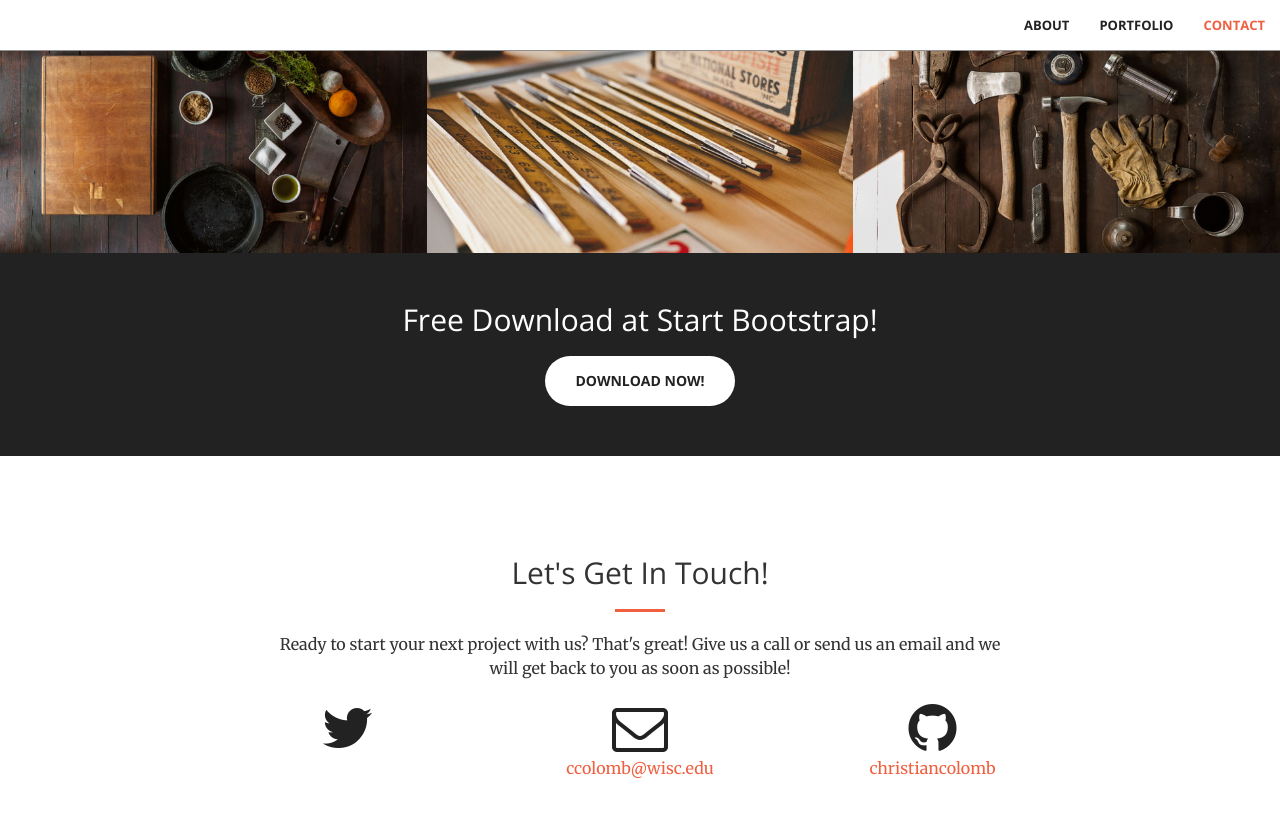
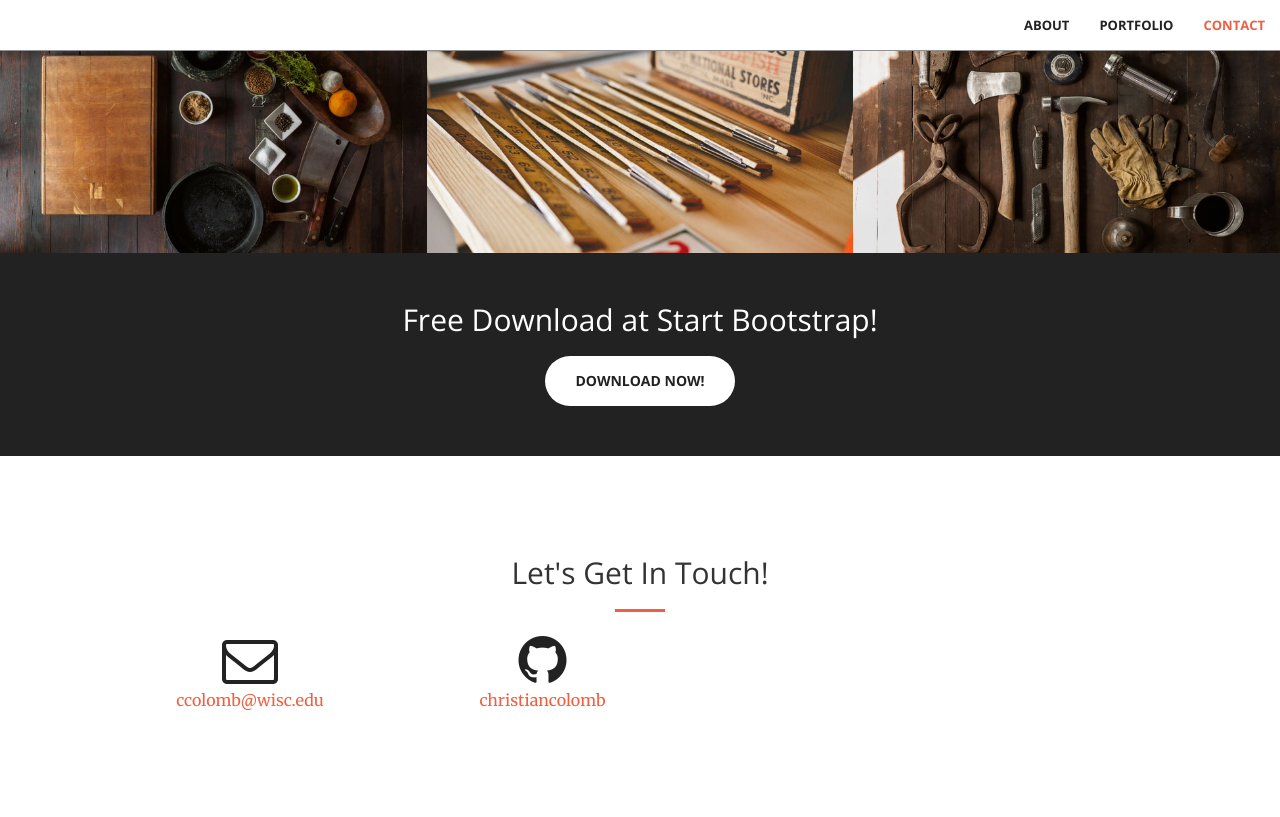
Before and after one commit to christiancolomb/ChristianColomb.github.io, a Jekyll site: the page built from index.html, in a window 1280 px wide and 900 px high, scrolled down 1981 px. Shown: the top 817 px of the window. Built offline with Jekyll 4.4.1, drawn with Linux system fonts in a browser that asks for light colours.

Commit message:
Update contact.html

```diff
--- a/_includes/contact.html
+++ b/_includes/contact.html
@@ -4,14 +4,7 @@
             <div class="col-lg-8 col-lg-offset-2 text-center">
                 <h2 class="section-heading">Let's Get In Touch!</h2>
                 <hr class="primary">
-                <p>Ready to start your next project with us? That's great! Give us a call or send us an email and we will get back to you as soon as possible!</p>
             </div>
-        <div class="col-lg-2 col-lg-offset-2 text-center">
-            <a href="https://twitter.com/{{ site.twitter_username }}">
-                <i class="fa fa-twitter fa-3x wow bounceIn" data-wow-delay=".1s"></i>
-                <p>{{ site.twitter_username }}</p>
-            </a>
-        </div>
         <div class="col-lg-2 col-lg-offset-1 text-center">
             <a href="mailto:{{ site.email }}">
             <i class="fa fa-envelope-o fa-3x wow bounceIn" data-wow-delay=".1s"></i>
```
